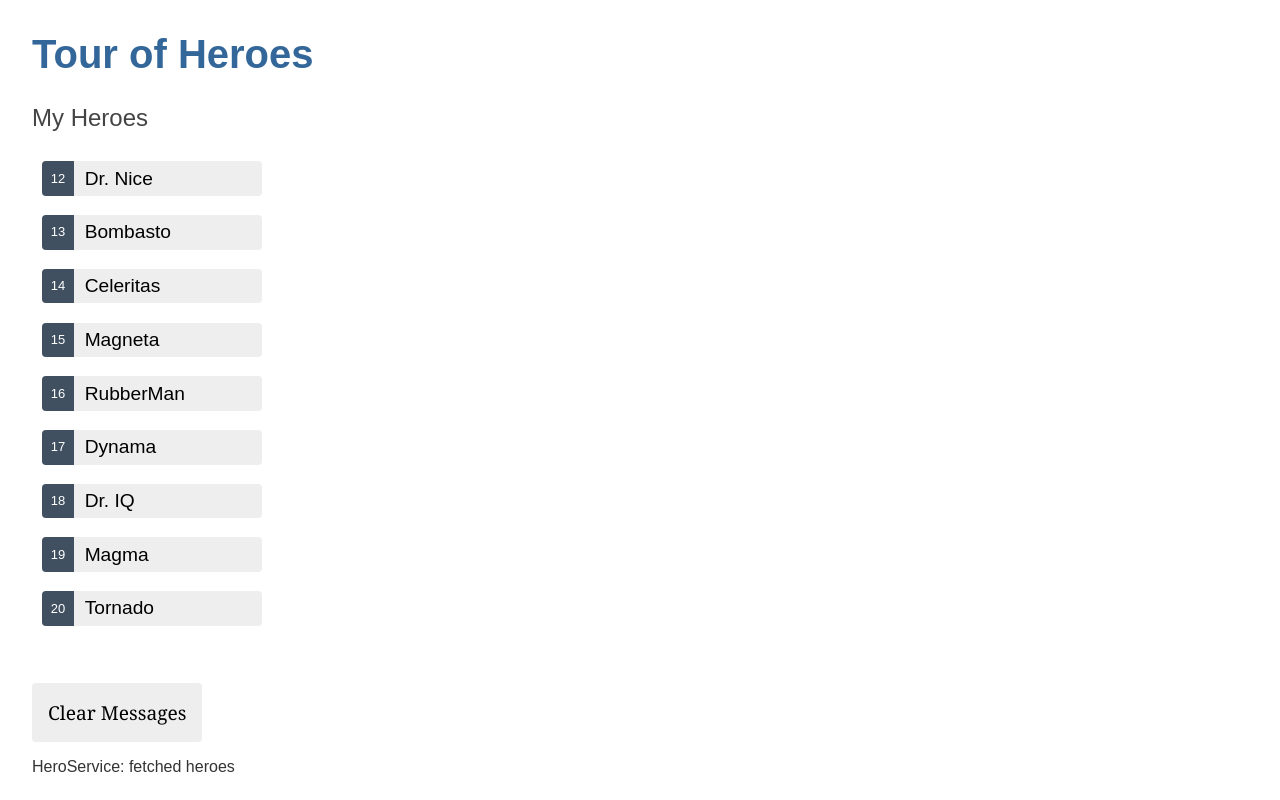
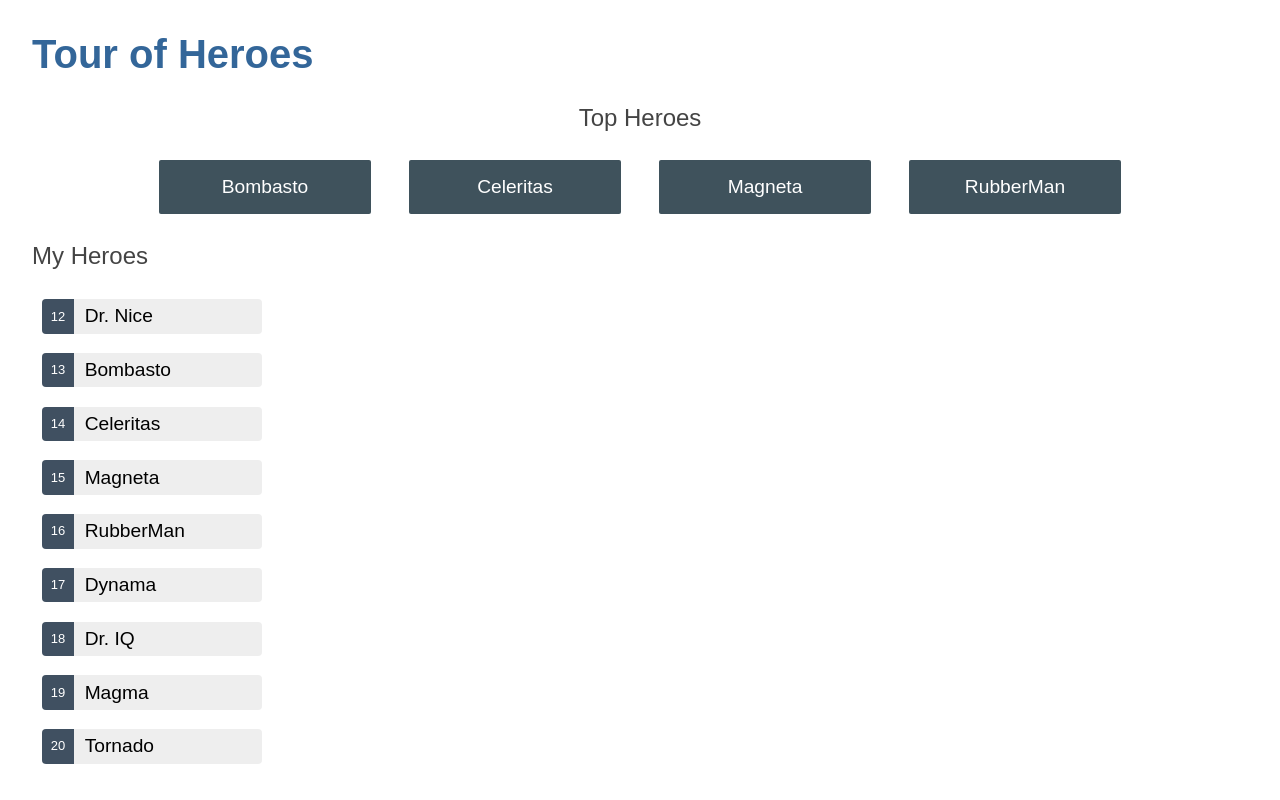
Before and after one commit to DaniilKononenko/Tour-ofHeroes, an Angular app: page / in a window 1280 px wide. Shown: the top 800 px of the page. Built offline with nearby package versions, Linux system fonts and the light colour scheme.

Commit message:
Added DashboardComponent

```diff
--- a/src/app/app.component.html
+++ b/src/app/app.component.html
@@ -1,3 +1,4 @@
 <h1>{{ title }}</h1>
+<app-dashboard></app-dashboard>
 <app-heroes></app-heroes>
 <app-messages></app-messages>
--- /dev/null
+++ b/src/app/dashboard/dashboard.component.html
@@ -0,0 +1,6 @@
+<h2>Top Heroes</h2>
+<div class="heroes-menu">
+    <a *ngFor="let hero of heroes">
+        {{hero.name}}
+    </a>
+</div>
--- /dev/null
+++ b/src/app/dashboard/dashboard.component.scss
@@ -0,0 +1,50 @@
+/* DashboardComponent's private CSS styles */
+
+h2 {
+    text-align: center;
+  }
+
+.heroes-menu {
+    padding: 0;
+    margin: auto;
+    max-width: 1000px;
+
+    /* flexbox */
+    display: flex;
+    flex-direction: row;
+    flex-wrap: wrap;
+    justify-content: space-around;
+    align-content: flex-start;
+    align-items: flex-start;
+}
+
+a {
+    background-color: #3f525c;
+    border-radius: 2px;
+    padding: 1rem;
+    font-size: 1.2rem;
+    text-decoration: none;
+    display: inline-block;
+    color: #fff;
+    text-align: center;
+    width: 100%;
+    min-width: 70px;
+    margin: .5rem auto;
+    box-sizing: border-box;
+
+    /* flexbox */
+    order: 0;
+    flex: 0 1 auto;
+    align-self: auto;
+
+    &:hover {
+        background-color: #000;
+    }
+}
+
+@media (min-width: 600px) {
+    a {
+      width: 18%;
+      box-sizing: content-box;
+    }
+}
--- /dev/null
+++ b/src/app/dashboard/dashboard.component.ts
@@ -0,0 +1,28 @@
+import { Component } from '@angular/core';
+import { NgFor } from '@angular/common';
+
+import { Hero } from '../hero';
+import { HeroService } from '../services/hero.service';
+
+@Component({
+  selector: 'app-dashboard',
+  standalone: true,
+  imports: [NgFor],
+  templateUrl: './dashboard.component.html',
+  styleUrl: './dashboard.component.scss'
+})
+export class DashboardComponent {
+  heroes: Hero[] = []
+
+  constructor(private heroService: HeroService) {}
+
+  ngOnInit(): void {
+    this.getHeroes();
+  }
+
+  getHeroes(): void {
+    this.heroService.getHeroes()
+      .subscribe(heroes => this.heroes = heroes.slice(1, 5));
+  }
+
+}
```
Also changed, not shown: src/app/app.component.ts (+7 -1 lines).
